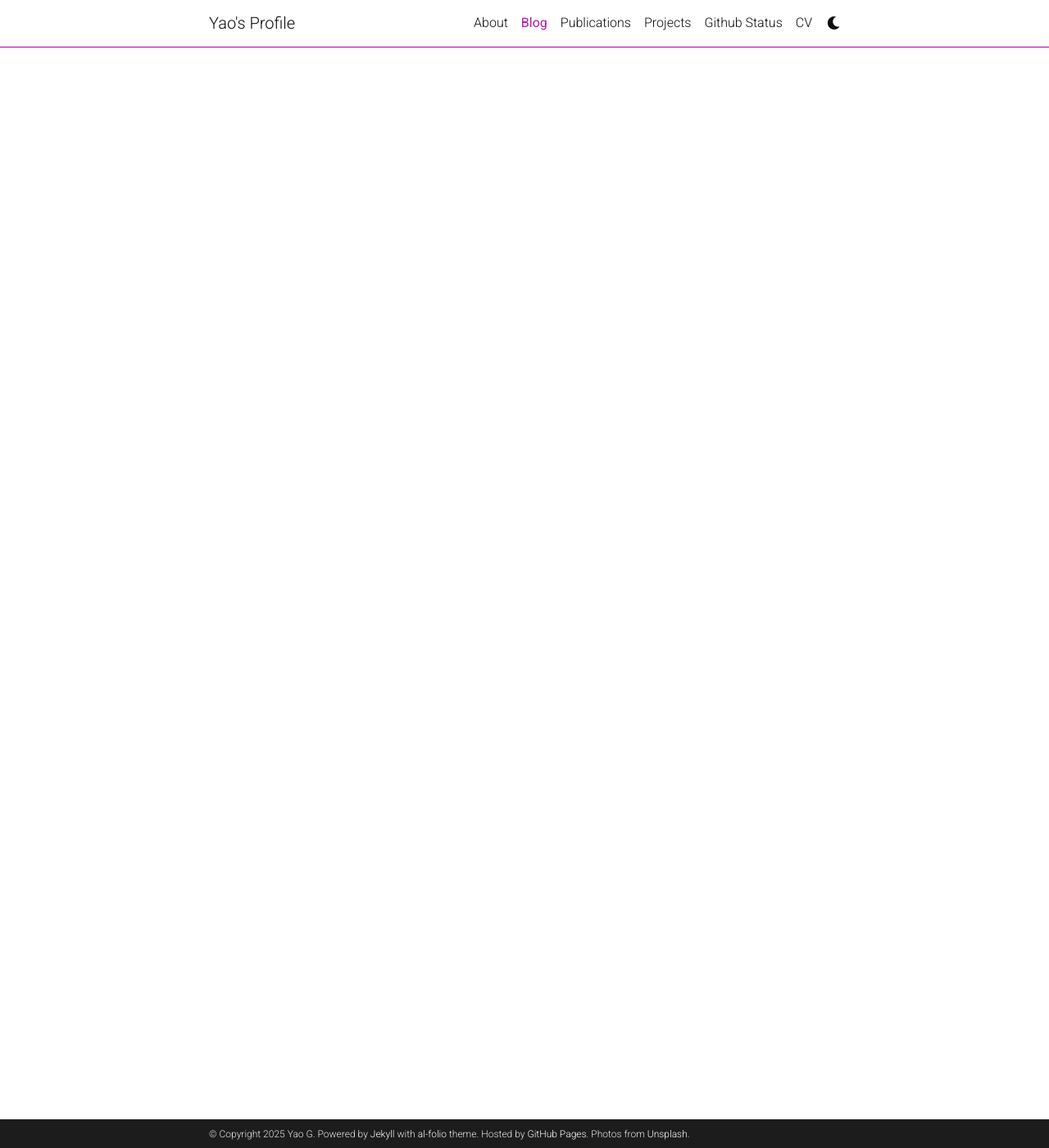
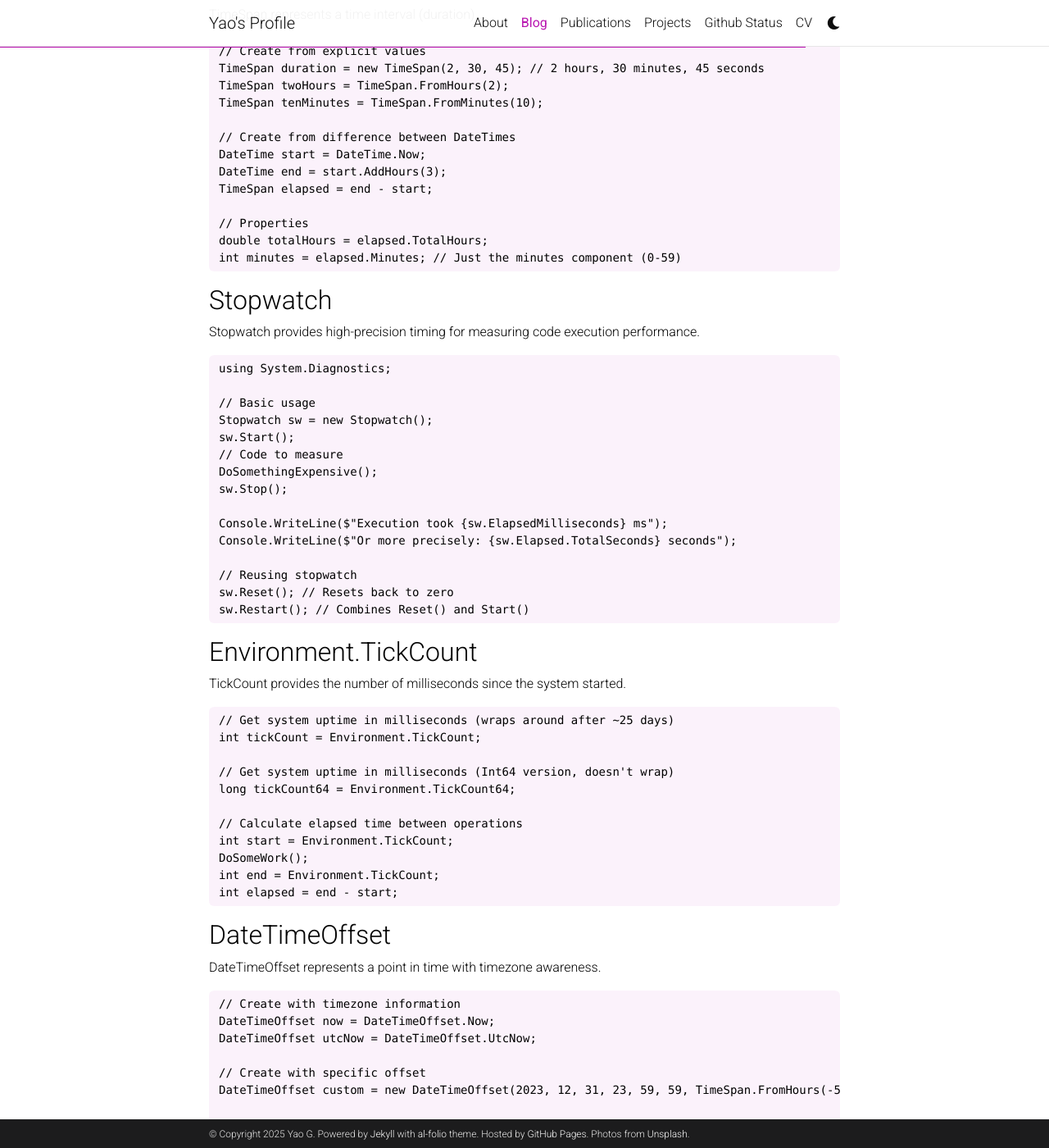
Before and after one commit to YaolinGe/Profile, a Jekyll site: the page built from _posts/2025-03-13-task.md, in a window 1280 px wide and 1400 px high, scrolled down 4689 px. Shown: the whole window at 82% size. Built offline with Jekyll 4.4.1, drawn with Linux system fonts in a browser that asks for light colours; comment, search, counter and statistics services are not loaded; a style sheet for code colours, icons or effects is not loaded; some of the changed text lies outside the part shown.

Commit message:
update time measurement notes

````diff
--- a/_posts/2025-03-13-task.md
+++ b/_posts/2025-03-13-task.md
@@ -190,3 +190,153 @@ public class VolatileExample
 }
 
 ```
+
+# Time Measurement in C#
+
+Time is a critical aspect of many applications. C# provides several ways to measure, track, and represent time. Let's explore the most common approaches:
+
+## DateTime
+
+DateTime represents a specific point in time, typically expressed as a date and time of day.
+
+```csharp
+// Get current date and time
+DateTime now = DateTime.Now; // Local time
+DateTime utcNow = DateTime.UtcNow; // UTC time
+
+// Creating specific dates
+DateTime specificDate = new DateTime(2023, 12, 31, 23, 59, 59);
+
+// Parsing from string
+DateTime parsedDate = DateTime.Parse("2023-01-01 12:30:45");
+
+// Formatting
+string formatted = now.ToString("yyyy-MM-dd HH:mm:ss");
+
+// Date calculations
+DateTime tomorrow = now.AddDays(1);
+DateTime nextMonth = now.AddMonths(1);
+TimeSpan difference = tomorrow - now;
+```
+
+## TimeSpan
+
+TimeSpan represents a time interval (duration).
+
+```csharp
+// Create from explicit values
+TimeSpan duration = new TimeSpan(2, 30, 45); // 2 hours, 30 minutes, 45 seconds
+TimeSpan twoHours = TimeSpan.FromHours(2);
+TimeSpan tenMinutes = TimeSpan.FromMinutes(10);
+
+// Create from difference between DateTimes
+DateTime start = DateTime.Now;
+DateTime end = start.AddHours(3);
+TimeSpan elapsed = end - start;
+
+// Properties
+double totalHours = elapsed.TotalHours;
+int minutes = elapsed.Minutes; // Just the minutes component (0-59)
+```
+
+## Stopwatch
+
+Stopwatch provides high-precision timing for measuring code execution performance.
+
+```csharp
+using System.Diagnostics;
+
+// Basic usage
+Stopwatch sw = new Stopwatch();
+sw.Start();
+// Code to measure
+DoSomethingExpensive();
+sw.Stop();
+
+Console.WriteLine($"Execution took {sw.ElapsedMilliseconds} ms");
+Console.WriteLine($"Or more precisely: {sw.Elapsed.TotalSeconds} seconds");
+
+// Reusing stopwatch
+sw.Reset(); // Resets back to zero
+sw.Restart(); // Combines Reset() and Start()
+```
+
+## Environment.TickCount
+
+TickCount provides the number of milliseconds since the system started.
+
+```csharp
+// Get system uptime in milliseconds (wraps around after ~25 days)
+int tickCount = Environment.TickCount;
+
+// Get system uptime in milliseconds (Int64 version, doesn't wrap)
+long tickCount64 = Environment.TickCount64;
+
+// Calculate elapsed time between operations
+int start = Environment.TickCount;
+DoSomeWork();
+int end = Environment.TickCount;
+int elapsed = end - start;
+```
+
+## DateTimeOffset
+
+DateTimeOffset represents a point in time with timezone awareness.
+
+```csharp
+// Create with timezone information
+DateTimeOffset now = DateTimeOffset.Now;
+DateTimeOffset utcNow = DateTimeOffset.UtcNow;
+
+// Create with specific offset
+DateTimeOffset custom = new DateTimeOffset(2023, 12, 31, 23, 59, 59, TimeSpan.FromHours(-5));
+
+// Get from DateTime
+DateTimeOffset fromDateTime = new DateTimeOffset(DateTime.Now);
+
+// Access timezone information
+TimeSpan offset = now.Offset;
+```
+
+## ValueStopwatch (High-Performance Option)
+
+For extremely performance-sensitive code, a struct-based stopwatch can reduce allocations:
+
+```csharp
+using System.Runtime.CompilerServices;
+
+// Lightweight stopwatch (struct-based to avoid allocations)
+public readonly struct ValueStopwatch
+{
+    private readonly long _startTimestamp;
+
+    public static ValueStopwatch StartNew() => new ValueStopwatch(Stopwatch.GetTimestamp());
+
+    private ValueStopwatch(long startTimestamp)
+    {
+        _startTimestamp = startTimestamp;
+    }
+
+    public TimeSpan GetElapsedTime()
+    {
+        long end = Stopwatch.GetTimestamp();
+        long elapsed = end - _startTimestamp;
+        return TimeSpan.FromTicks(elapsed * TimeSpan.TicksPerSecond / Stopwatch.Frequency);
+    }
+}
+
+// Usage
+var watch = ValueStopwatch.StartNew();
+DoSomeWork();
+TimeSpan elapsed = watch.GetElapsedTime();
+```
+
+## Choosing the Right Tool
+
+- **DateTime**: For calendar dates and times
+- **DateTimeOffset**: When timezone information matters
+- **TimeSpan**: For time intervals and calculations
+- **Stopwatch**: For precise code performance measurement
+- **Environment.TickCount**: For system uptime or simple elapsed time
+
+Each approach has its strengths and is designed for specific scenarios. For performance-critical applications, Stopwatch is usually the best choice for timing code execution.
````
